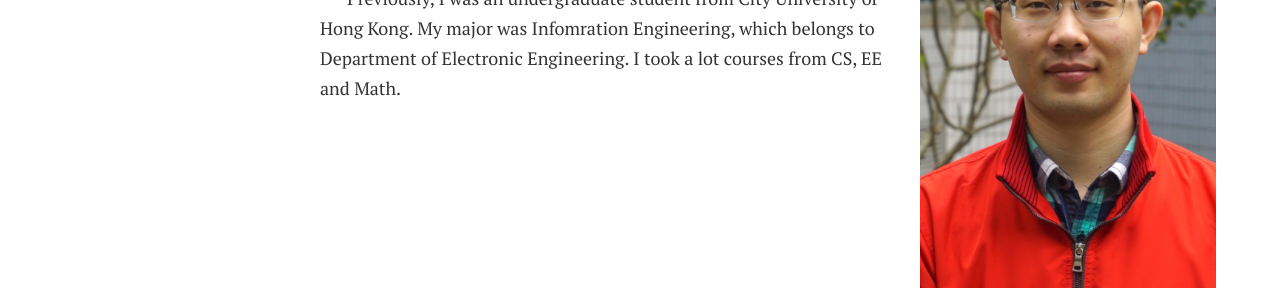
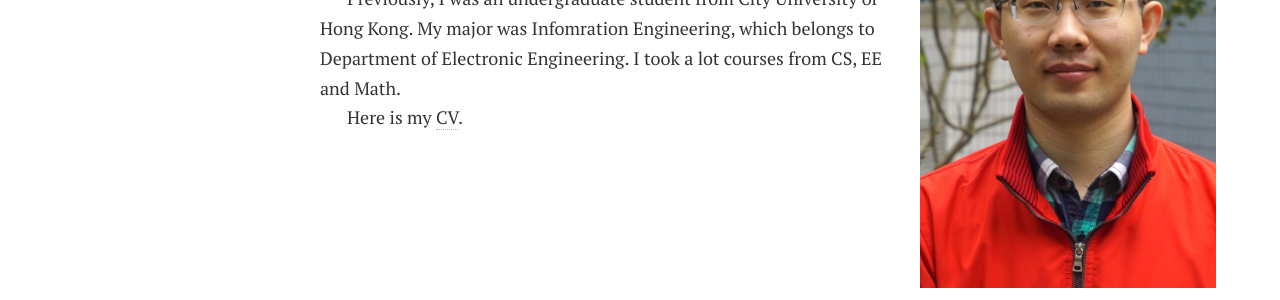
Before and after one commit to t94126/t94126.github.io, a Jekyll site: the page built from index.md, in a window 1280 px wide. Shown: the part 332-632 px from the top of the page. Built offline with Jekyll 4.4.1, drawn with Linux system fonts in a browser that asks for light colours; nearby versions of some CDN libraries; our own code applies the rules of GitHub Pages for plain Markdown files.

Commit message:
update CV

```diff
--- a/index.md
+++ b/index.md
@@ -10,5 +10,8 @@ My name is Victor TIAN (Chinese name :Yongqiang永强 TIAN田). I am ging to be
 
 Previously, I was an undergraduate student from City University of Hong Kong. My major was Infomration Engineering, which belongs to Department of Electronic Engineering. I took a lot courses from CS, EE and Math.
 
+Here is my [CV].
+
 [CASTLE Reserch Group]:http://sccpu2.cse.ust.hk/castle/people.html
 [Prof. CHEUNG, Shing-Chi (S.C.)]:http://www.cs.ust.hk/~scc/
+[CV]:https://www.dropbox.com/s/kpb61js00amn3yv/CV_YongqiangTIAN.pdf?dl=0
```
